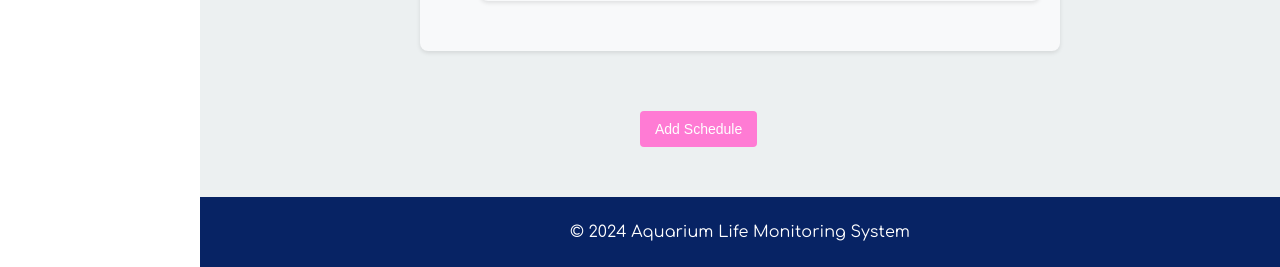
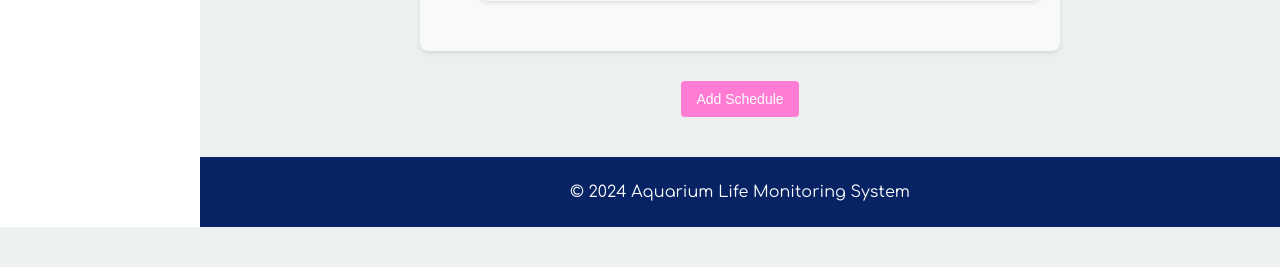
Before and after one commit to Tkapcer/PSCF, a Flask app: page /lights in a window 1280 px wide. Shown: the part 898-1165 px from the top of the page. After the commit the page ends 1125 px from the top, so only its background shows below. Run offline with Flask 3, Linux system fonts and the light colour scheme; the visitor is signed in with stand-in values (Sample User, id 1).

Commit message:
naprawiony guzik, bo uciekał :<

```diff
--- a/static/style.css
+++ b/static/style.css
@@ -470,6 +470,8 @@ input:checked + .slider {
     cursor: pointer;
     font-size: 14px;
     transition: background-color 0.3s;
-    margin: 30px auto;
-    max-width: 600px;
+    display: block;
+    margin: 20px auto;
+    max-width: 200px;
+    width: auto;
 }
--- a/templates/lights.html
+++ b/templates/lights.html
@@ -245,15 +245,6 @@
             scheduleBlock.remove();
         }
     }
-    window.addEventListener('DOMContentLoaded', () => {
-        const controlPanel = document.querySelector('.control-panel');
-        const addButton = document.querySelector('.add-schedule-button');
-
-        if (controlPanel && addButton) {
-            const leftOffset = controlPanel.getBoundingClientRect().left;
-            addButton.style.marginLeft = `${leftOffset}px`;
-        }
-    });
 
 </script>
         {% endblock %}
```
